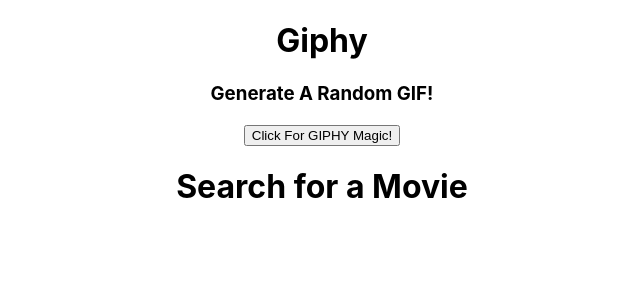
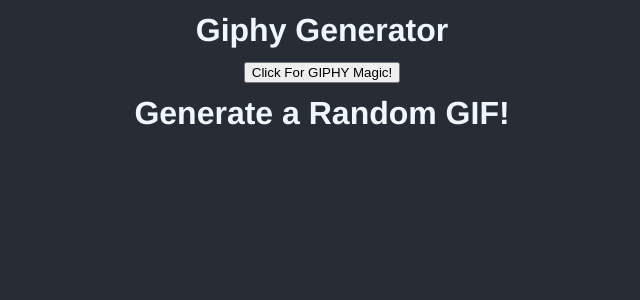
Before and after one commit to isaacasher97/giphyReactApp_labsw14d3, a React (Create React App) app: page / in a window 1280 px wide. Shown: the top 300 px of the page, without its empty margins (318-958 px from the left). Built offline with nearby package versions, Linux system fonts and the light colour scheme.

Commit message:
styling touchups + deployment to static site

```diff
--- a/src/App.css
+++ b/src/App.css
@@ -1,5 +1,9 @@
 .App {
   text-align: center;
+  display: flex;
+  flex-direction: column;
+  justify-content: center;
+  align-items: center;
 }
 
 .App-logo {
@@ -36,3 +40,26 @@
     transform: rotate(360deg);
   }
 }
+
+img {
+  width: 500px;
+  height: 500px;
+  border: 2px solid white;
+  margin-top: 60px
+}
+
+body {
+  background-color: #282c34;
+}
+
+h1, h2, ul {
+  text-align: center;
+  color: aliceblue;
+  background-color: #282c34;
+  width: 30%;
+  margin: 5px auto;
+  border-top-left-radius: 10px;
+  border-bottom-right-radius: 10px;
+  padding: 7px;
+  font-family: 'Franklin Gothic Medium', 'Arial Narrow', Arial, sans-serif;
+}
--- a/src/App.js
+++ b/src/App.js
@@ -11,7 +11,7 @@
 
   return (
     <div className="App">
-      <h1>Giphy</h1>
+      <h1>Giphy Generator</h1>
       <ControlledForm setGiphy={setGiphy}/>
       <Display giphy={giphy}/>
     </div>
--- a/src/components/ControlledForm.js
+++ b/src/components/ControlledForm.js
@@ -30,7 +30,6 @@
 
 
     return <div>
-        <h3>Generate A Random GIF!</h3>
         <form onSubmit={handleSubmit}>
             <input type='submit' value={"Click For GIPHY Magic!"}/>
         </form>
--- a/src/components/Display.js
+++ b/src/components/Display.js
@@ -6,7 +6,7 @@
           <img src={giphy.data.images.preview_gif.url}></img>
           </div>;
     } else {
-      return <h1>Search for a Movie</h1>;
+      return <h1>Generate a Random GIF!</h1>;
     }
   }
 
```
